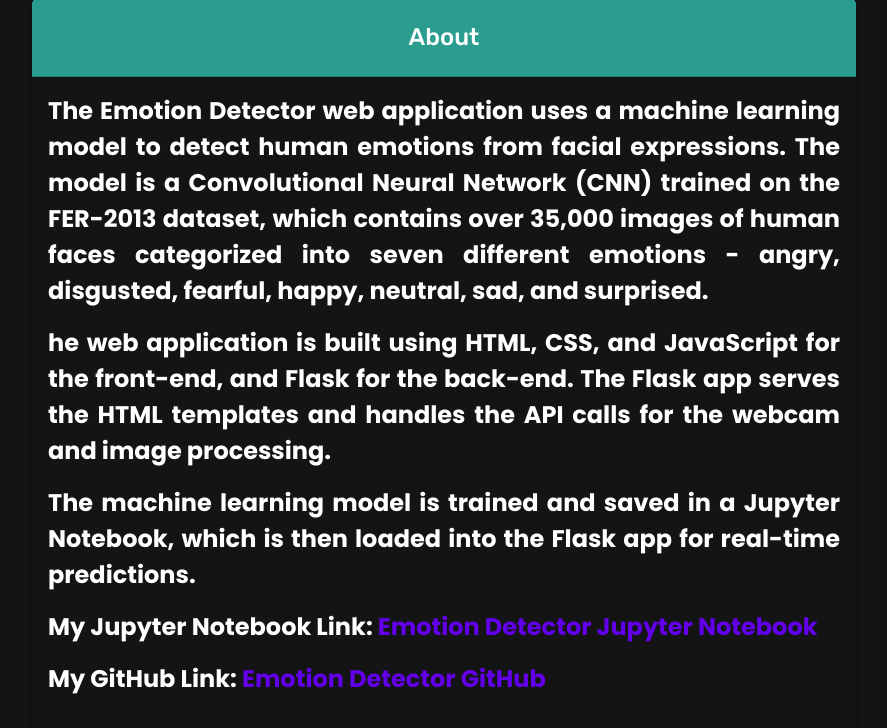
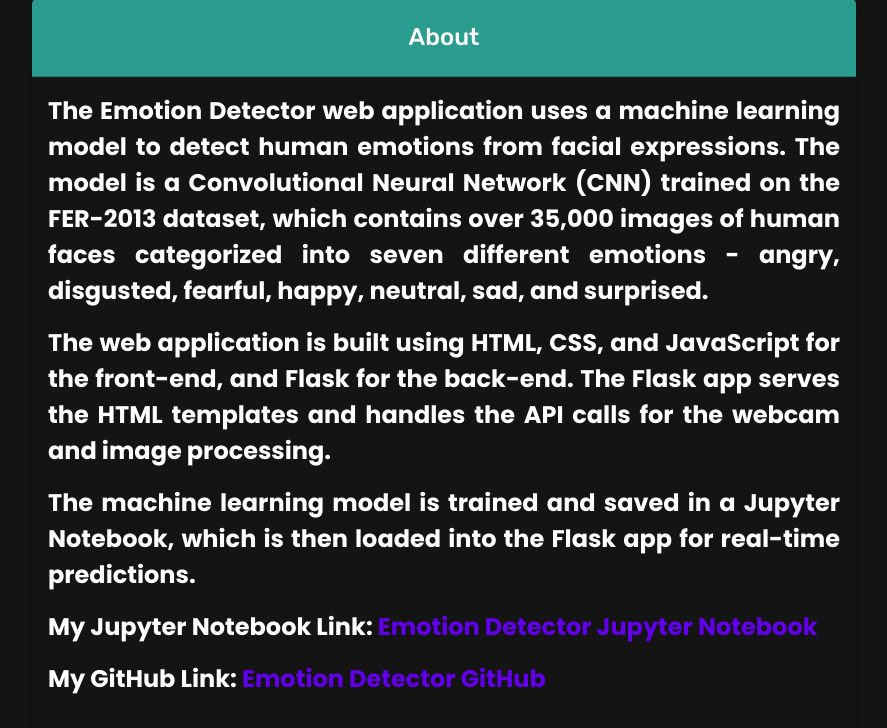
Before and after one commit to aryanace1/EmotionDetector, a Flask app: page / in a window 1280 px wide. Shown: the part 2093-2821 px from the top of the page, without its empty margins (196-1083 px from the left). Run offline with Flask 2, Linux system fonts and the light colour scheme.

Commit message:
Small spelling correction

```diff
--- a/templates/index.html
+++ b/templates/index.html
@@ -162,7 +162,7 @@
               fearful, happy, neutral, sad, and surprised.
             </p>
             <p class="AboutText">
-              he web application is built using HTML, CSS, and JavaScript for
+              The web application is built using HTML, CSS, and JavaScript for
               the front-end, and Flask for the back-end. The Flask app serves
               the HTML templates and handles the API calls for the webcam and
               image processing.
```
